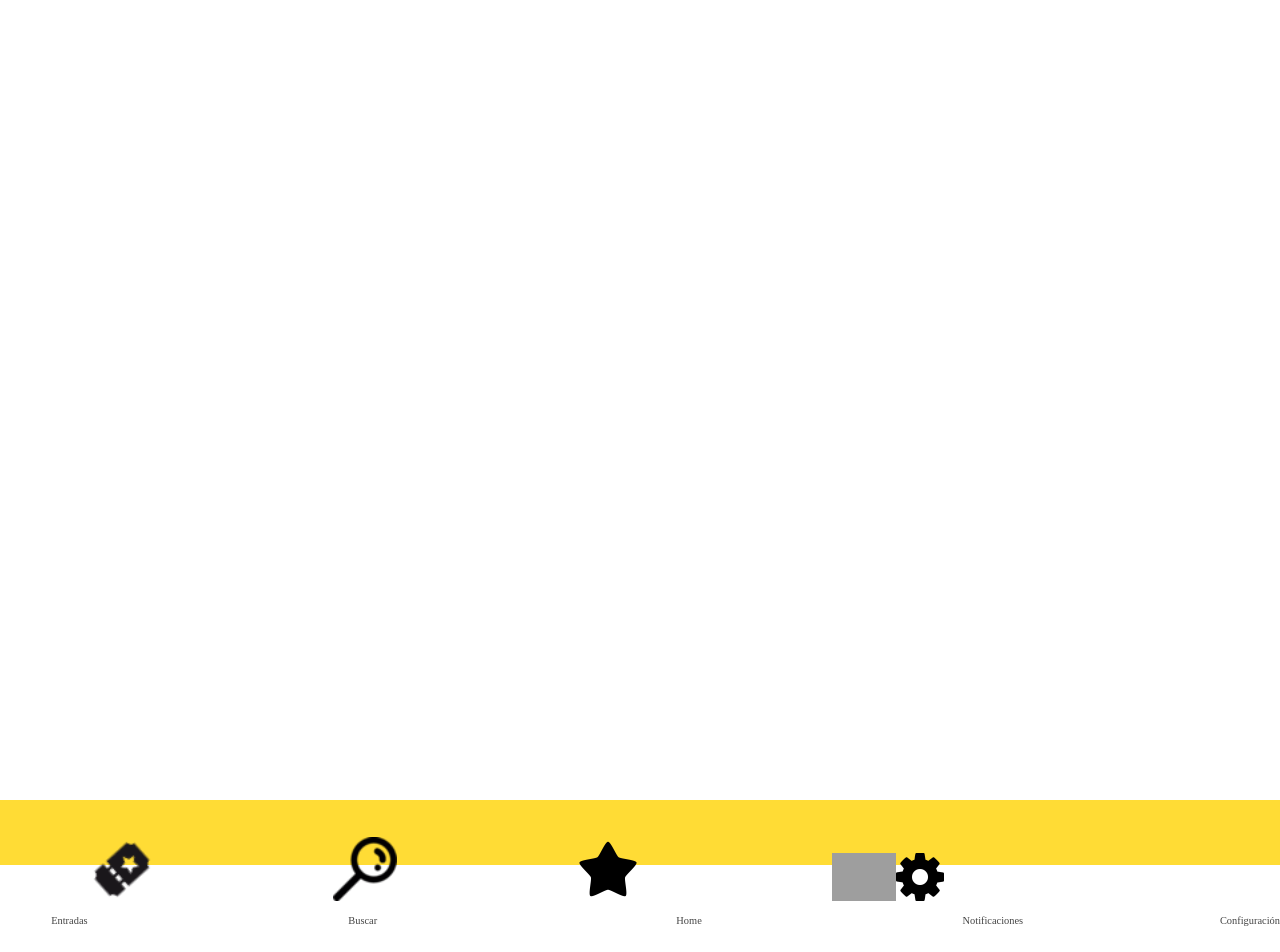
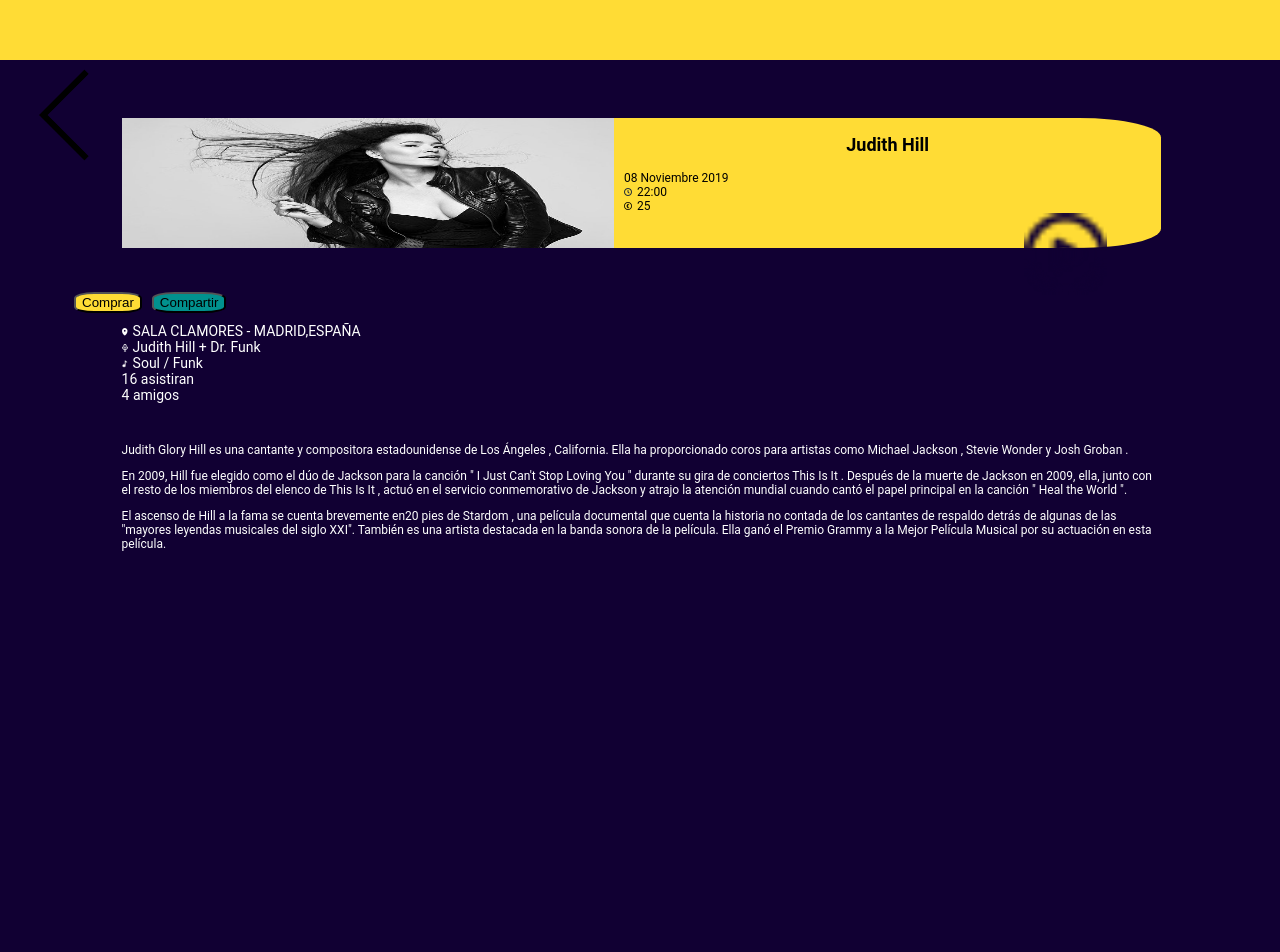
Before and after one commit to Shir-Dev/RythMe, a React (Create React App) app in the folder rithme/: page / in a window 1280 px wide. Shown: the top 952 px of the page. Built offline with nearby package versions, Linux system fonts and the light colour scheme; grey boxes are pictures that could not be loaded.

Commit message:
viendo que pasa

```diff
--- a/rithme/src/App.js
+++ b/rithme/src/App.js
@@ -8,14 +8,14 @@ import {
   useParams
 } from "react-router-dom";
 
-import Footer from './components/Footer.js'
+import Entradas from './components/Entradas.js'
 
 
 
 function App() {
   return (
     <div className="">
-       <Footer/>
+       <Entradas/>
     </div>
   );
 }
--- a/rithme/src/components/Entradas.js
+++ b/rithme/src/components/Entradas.js
@@ -58,8 +58,9 @@ function Bienvenido() {
           Premio Grammy a la Mejor Película Musical por su actuación en esta
           película.
         </p>
+        <Footer/>
       </div>
-      <Footer/>
+
       </div>
 
 
```
